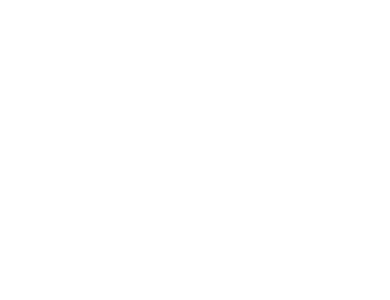
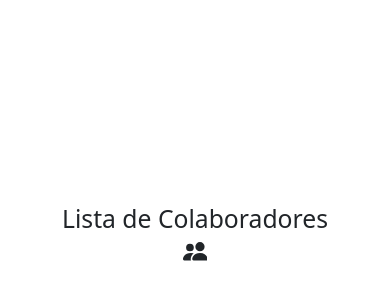
Before and after one commit to pelafustan/intro_react-challenge_03, a React (Vite) app: page / in a window 390 px wide. Shown: the part 156-456 px from the top of the page. Built offline with nearby package versions, Linux system fonts and the light colour scheme.

Commit message:
Responsividad
- Cambio en anchos de columnas para breakpoint 'm' en src/App.jsx
- Cambio en ancho en src/App.css

```diff
--- a/src/App.css
+++ b/src/App.css
@@ -1,5 +1,5 @@
 #root {
-  max-width: 1280px;
+  width: 90%;
   margin: 0 auto;
   padding: 2rem;
   text-align: center;
--- a/src/App.jsx
+++ b/src/App.jsx
@@ -9,6 +9,7 @@
 import Listado from "./components/Listado";
 import Formulario from "./components/Formulario";
 import Alert from "./components/Alert";
+import { PeopleFill } from "react-bootstrap-icons";
 
 function App() {
   const [colaboradores, setColaboradores] = useState(Colaboradores);
@@ -17,9 +18,10 @@
 
   return (
     <>
-      <Container>
+      <h2 className="mb-5">Lista de Colaboradores <PeopleFill /></h2>
+      <Container fluid>
         <Row>
-          <Col>
+          <Col m={12} className="mb-3">
             <Buscador
               setBusqueda={setBusqueda}
             />
@@ -29,7 +31,7 @@
               setColaboradores={setColaboradores}
             />
           </Col>
-          <Col>
+          <Col m={12} className="mb-3">
             <Formulario
               colaboradores={colaboradores}
               setAlerta={setAlerta}
```
